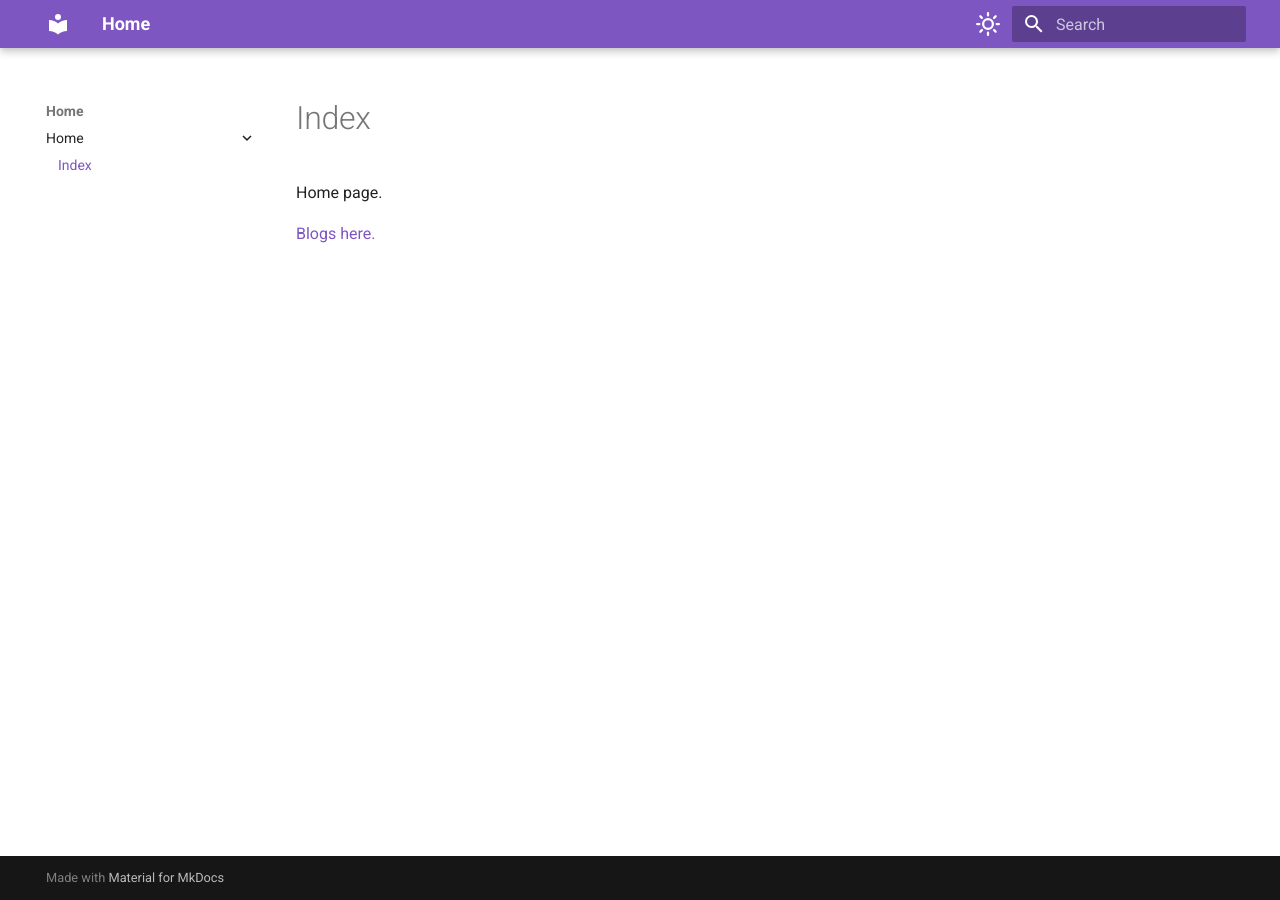
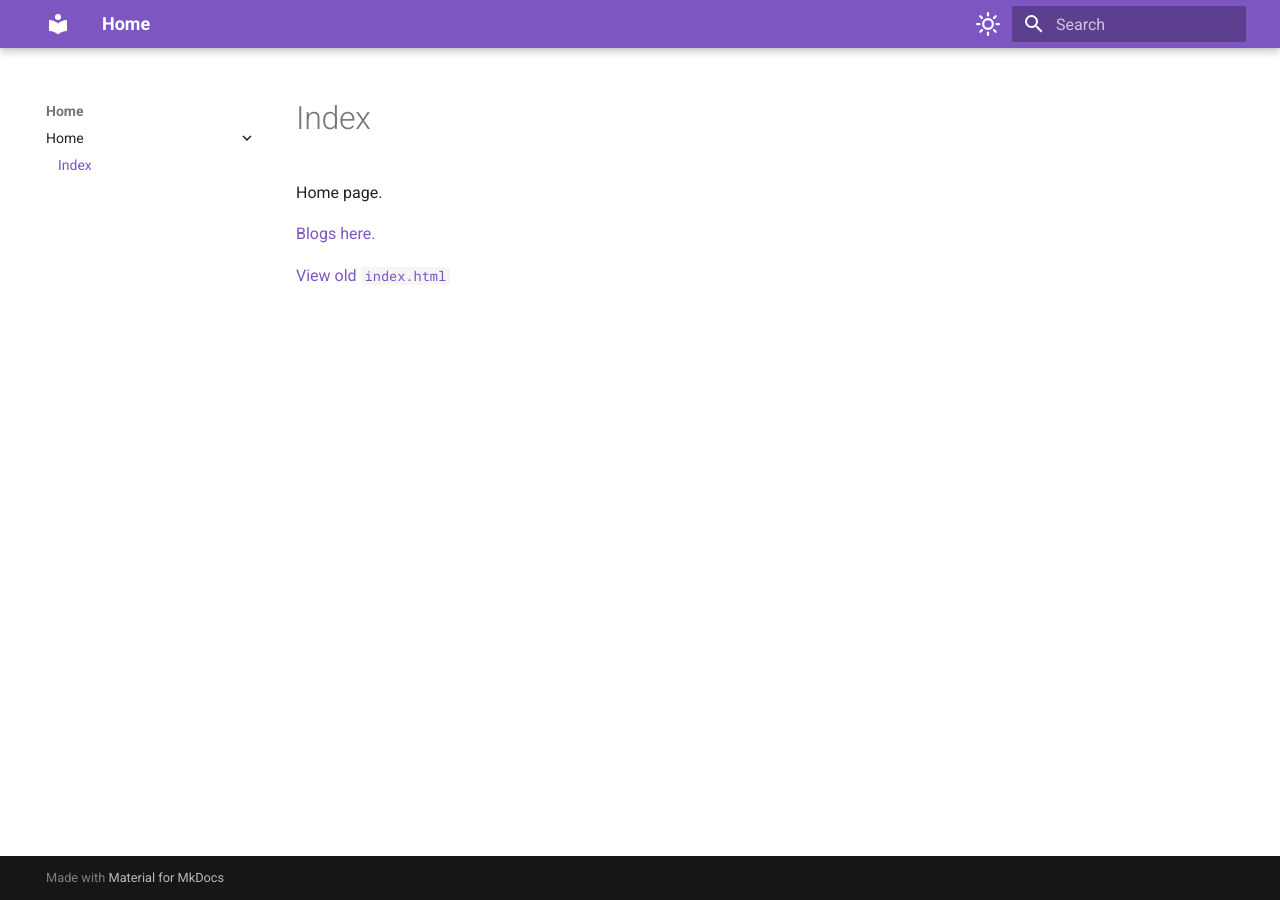
Before and after one commit to YMnRb/YMnRb.github.io, an MkDocs documentation site: the page built from docs/index.md, in a window 1280 px wide. Built offline with MkDocs 1.6.1 and Material for MkDocs 9.7.7, drawn with Linux system fonts in a browser that asks for light colours.

Commit message:
index.md

```diff
--- a/docs/index.md
+++ b/docs/index.md
@@ -1,3 +1,5 @@
 Home page.
 
-[Blogs here. ](/blogs/index.html)
+[Blogs here. ](blogs/index.html)
+
+[View old `index.html`](index_old.html)
```
